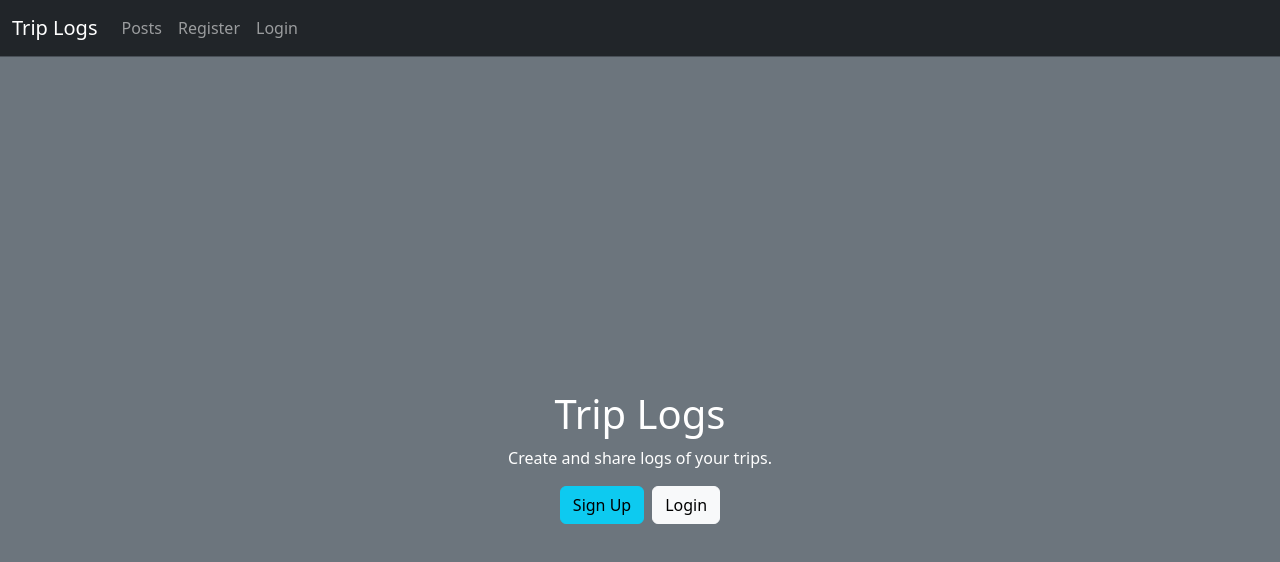
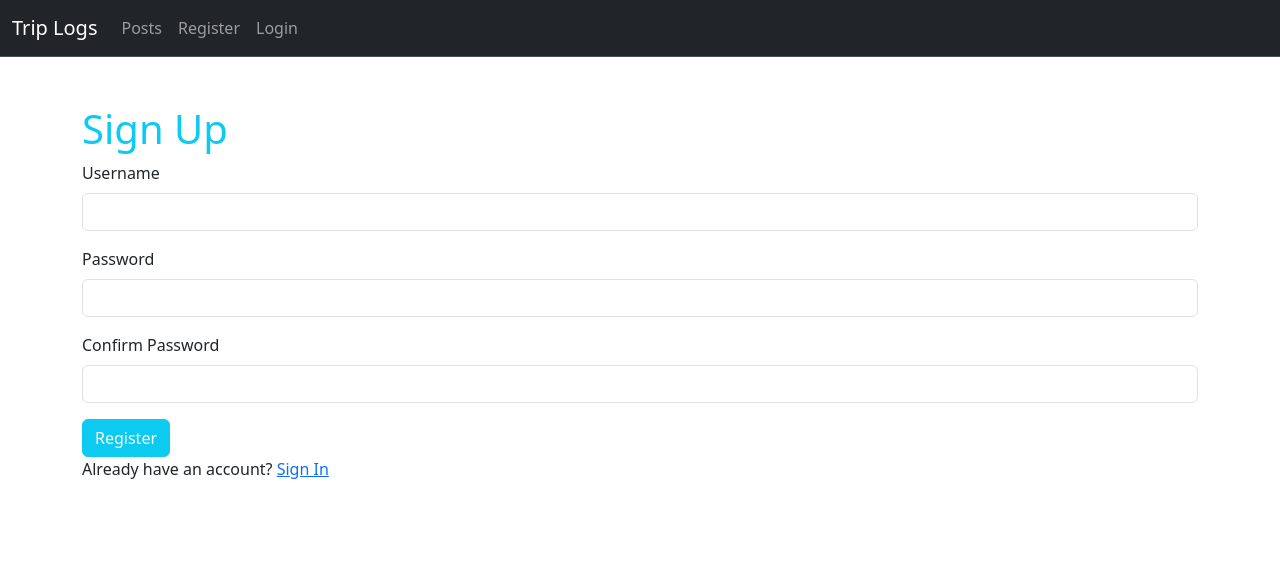
Before and after one commit to eduVaya/tripLog, a React (Create React App) app in the folder client/: page /register in a window 1280 px wide. Shown: the top 562 px of the page. Built offline with nearby package versions, Linux system fonts and the light colour scheme.

Commit message:
login & register container

```diff
--- a/client/package.json
+++ b/client/package.json
@@ -43,5 +43,6 @@
       "last 1 firefox version",
       "last 1 safari version"
     ]
-  }
+  },
+  "proxy": "http://127.0.0.1:5000"
 }
--- a/client/src/App.css
+++ b/client/src/App.css
@@ -18,6 +18,14 @@
   color: #61dafb;
 }
 
-.landingPageContainer {
-  width: calc(100vw - 60rem);
+.landingContainer {
+  overflow: hidden;
+
 }
+
+.authContainer {
+  margin: auto;
+  padding: 0 2rem;
+  margin-top: 3rem;
+  margin-bottom: 3rem;
+}
--- a/client/src/App.js
+++ b/client/src/App.js
@@ -1,12 +1,25 @@
+// React imports
 import React, { Fragment } from 'react';
+import { BrowserRouter, Routes, Route } from 'react-router-dom';
+// Components
 import Navbar from './components/Navbar.js'
+// Containers
 import Landing from './containers/Landing.js'
+import Login from './containers/Login.js'
+import Register from './containers/Register.js'
 import './App.css';
 
 const App = () =>
-  <Fragment>
-    <Navbar />
-    <Landing />
-  </Fragment>
+  <BrowserRouter>
+    <Fragment>
+      <Navbar />
+      <Routes>
+        <Route exact path="/" element={<Landing />} />
+        <Route exact path="/register" element={<Register />} />
+        <Route exact path="/login" element={<Login />} />
+      </Routes>
+    </Fragment>
+  </BrowserRouter>
+
 
 export default App;
--- a/client/src/components/Navbar.js
+++ b/client/src/components/Navbar.js
@@ -1,19 +1,20 @@
 import React from "react";
+import { Link } from "react-router-dom";
 
 const Navbar = () => {
     return (
         <>
             <nav className="navbar navbar-expand-lg bg-dark border-bottom border-body" data-bs-theme="dark">
                 <div className="container-fluid">
-                    <a className="navbar-brand" href="#">Trip Logs</a>
+                    <Link className="navbar-brand" to="/">Trip Logs</Link>
                     <button className="navbar-toggler" type="button" data-bs-toggle="collapse" data-bs-target="#navbarNavAltMarkup" aria-controls="navbarNavAltMarkup" aria-expanded="false" aria-label="Toggle navigation">
                         <span className="navbar-toggler-icon"></span>
                     </button>
                     <div className="collapse navbar-collapse" id="navbarNavAltMarkup">
                         <div className="navbar-nav ml-auto">
-                            <a className="nav-link" aria-current="page" href="#">Posts</a>
-                            <a className="nav-link" href="#">Register</a>
-                            <a className="nav-link" href="#">Login</a>
+                            <Link className="nav-link" aria-current="page" to="!#">Posts</Link>
+                            <Link className="nav-link" to="/register">Register</Link>
+                            <Link className="nav-link" to="/login">Login</Link>
                         </div>
                     </div>
                 </div>
--- a/client/src/containers/Landing.js
+++ b/client/src/containers/Landing.js
@@ -1,14 +1,15 @@
 import React from "react";
+import { Link } from "react-router-dom";
 
 const Landing = () => {
     return (
-        <div className="bg-secondary d-flex align-items-center justify-content-center vh-100">
+        <div className="bg-secondary d-flex align-items-center justify-content-center vh-100 landingContainer">
             <div className="container text-center">
                 <h1 className="text-white">Trip Logs</h1>
                 <p className="text-white">Create and share logs of your trips.</p>
                 <div className="col-md-6 mx-auto">
-                    <button type="button" className="btn btn-info col me-2">Sign Up</button>
-                    <button type="button" className="btn btn-light col ">Login</button>
+                    <Link to='/register' type="button" className="btn btn-info col me-2">Sign Up</Link>
+                    <Link to='/login' type="button" className="btn btn-light col ">Login</Link>
                 </div>
             </div>
         </div>
--- /dev/null
+++ b/client/src/containers/Login.js
@@ -0,0 +1,49 @@
+import React, { useState } from "react";
+import { Link } from "react-router-dom";
+
+const Login = () => {
+    const [formData, setFormData] = useState({
+        username: '',
+        password: '',
+    });
+    const { username, password } = formData;
+
+    const onSubmit = (e) => {
+        e.preventDefault();
+    }
+
+    return (
+        <div className="authContainer container">
+            <h1 className="text-info">Sign In</h1>
+            <form onSubmit={e => onSubmit(e)}>
+                <div className="mb-3">
+                    <label className="form-label">Username</label>
+                    <input
+                        type="text"
+                        className="form-control"
+                        name="username"
+                        value={username}
+                        onChange={e => setFormData({ ...formData, username: e.target.value })}
+                        required
+                    />
+                </div>
+                <div className="mb-3">
+                    <label className="form-label">Password</label>
+                    <input
+                        type="password"
+                        className="form-control"
+                        name="password"
+                        value={password}
+                        onChange={e => setFormData({ ...formData, password: e.target.value })}
+                        required
+                    />
+                </div>
+                <button type="submit" className="btn btn-info text-white">Login</button>
+                <p>Don't have an account? <Link to="/register" className="link-primary">Sign up</Link></p>
+
+            </form>
+        </div >
+    );
+}
+
+export default Login
--- /dev/null
+++ b/client/src/containers/Register.js
@@ -0,0 +1,66 @@
+import React, { Fragment, useState } from "react";
+import { Link } from "react-router-dom";
+
+const Register = () => {
+    const [formData, setFormData] = useState({
+        username: '',
+        password: '',
+        confirmPassword: ''
+    });
+    const { username, password, confirmPassword } = formData;
+
+    const onSubmit = (e) => {
+        e.preventDefault();
+        if (password !== confirmPassword) {
+            console.log('Passwords do not match')
+        } else {
+            console.log(formData);
+        }
+    }
+
+    return (
+        <div className="authContainer container">
+            <h1 className="text-info">Sign Up</h1>
+            <form onSubmit={e => onSubmit(e)}>
+                <div className="mb-3">
+                    <label className="form-label">Username</label>
+                    <input
+                        type="text"
+                        className="form-control"
+                        name="username"
+                        value={username}
+                        onChange={e => setFormData({ ...formData, username: e.target.value })}
+                        required
+                    />
+                </div>
+                <div className="mb-3">
+                    <label className="form-label">Password</label>
+                    <input
+                        type="password"
+                        className="form-control"
+                        name="password"
+                        value={password}
+                        onChange={e => setFormData({ ...formData, password: e.target.value })}
+                        required
+                    />
+                </div>
+                <div className="mb-3">
+                    <label className="form-label">Confirm Password</label>
+                    <input
+                        type="password"
+                        className="form-control"
+                        name="confirmPassword"
+                        value={confirmPassword}
+                        onChange={e => setFormData({ ...formData, confirmPassword: e.target.value })}
+                        required
+                    />
+                </div>
+                <button type="submit" className="btn btn-info text-white">Register</button>
+                <p>Already have an account? <Link to="/login" className="link-primary">Sign In</Link></p>
+
+            </form>
+        </div >
+    );
+}
+
+export default Register
```
